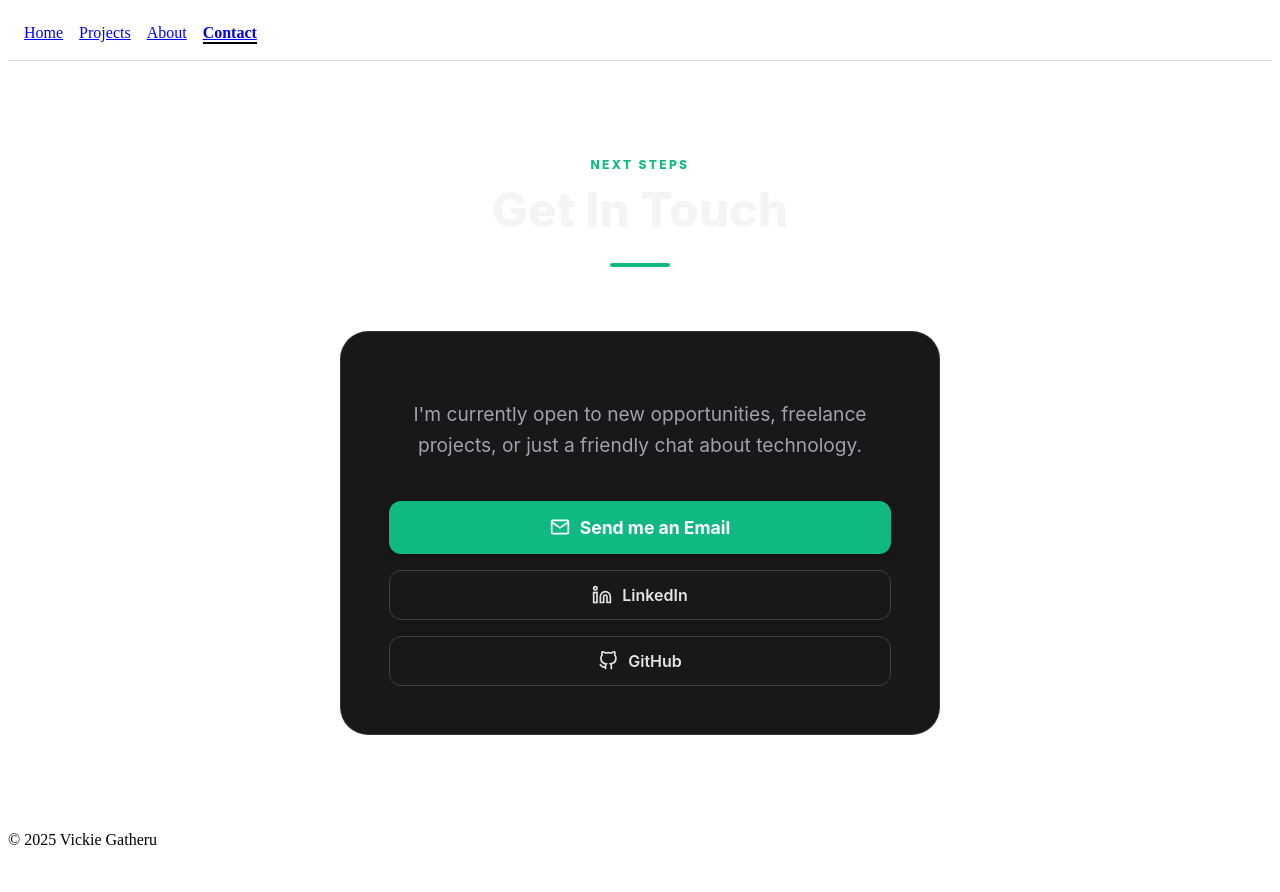
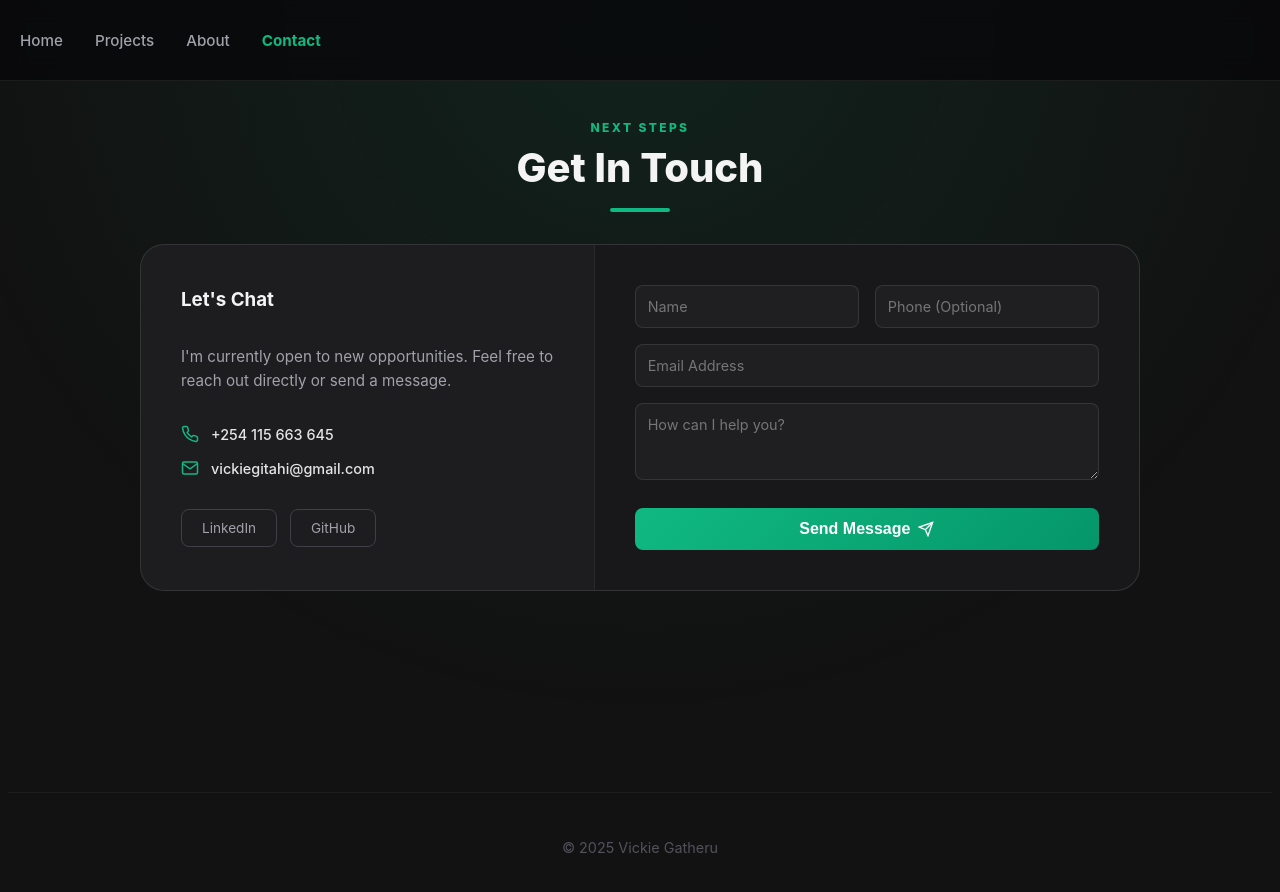
Before and after one commit to Vickiegatheru/Portfolio, a SvelteKit app: page /contacts in a window 1280 px wide. Shown: the top 892 px of the page. Before the commit the page ends 865 px from the top, so only its background shows below. Built offline with nearby package versions, Linux system fonts and the light colour scheme.

Commit message:
contacts page

```diff
--- /dev/null
+++ b/src/app.css
@@ -0,0 +1,74 @@
+/* src/app.css */
+
+/* 1. Define Global Variables (Copied from your Home Page) */
+:root {
+  /* Dark Mode (Default) */
+  --bg-page: #0a0a0c;
+  --card-bg: #18181b; /* Solid dark for cards to prevent transparency issues */
+  --text-main: #f4f4f5;
+  --text-muted: #a1a1aa;
+  --accent: #10b981; /* Emerald */
+  --accent-gradient: linear-gradient(135deg, #10b981 0%, #34d399 100%);
+  --border: rgba(255, 255, 255, 0.08);
+  --glow-color: rgba(16, 185, 129, 0.1);
+
+  font-family: 'Inter', system-ui, -apple-system, sans-serif;
+}
+
+/* Light Theme Variables */
+:global(.light-theme) {
+  --bg-page: #f9fafb;
+  --card-bg: #ffffff;
+  --text-main: #111827;
+  --text-muted: #4b5563;
+  --accent: #059669;
+  --accent-gradient: linear-gradient(135deg, #059669 0%, #10b981 100%);
+  --border: rgba(0, 0, 0, 0.08);
+  --glow-color: rgba(5, 150, 105, 0.05);
+}
+
+/* 2. Global Reset */
+:global(html) {
+  background-color: var(--bg-page);
+  height: 100%;
+}
+
+:global(body) {
+  background-color: var(--bg-page);
+  color: var(--text-main);
+  margin: 0;
+  min-height: 100vh;
+  transition: background-color 0.4s ease, color 0.4s ease;
+  overflow-x: hidden; /* Prevent horizontal scrollbars */
+}
+
+/* 3. Global Ambient Glow (Optional: Adds that subtle green tint to all pages) */
+body::before {
+  content: "";
+  position: fixed;
+  top: 0; left: 0; right: 0; bottom: 0;
+  background: radial-gradient(circle at 50% 0%, var(--glow-color) 0%, transparent 70%);
+  z-index: -1;
+  pointer-events: none;
+}
+
+/* 4. Common Button Styles (So you don't rewrite them everywhere) */
+.btn-primary {
+  background: var(--accent);
+  color: #fff !important; /* Force white text */
+  padding: 12px 24px;
+  border-radius: 12px;
+  text-decoration: none;
+  font-weight: 600;
+  transition: transform 0.2s, box-shadow 0.2s;
+  display: inline-flex;
+  align-items: center;
+  gap: 8px;
+  border: none;
+  cursor: pointer;
+}
+
+.btn-primary:hover {
+  transform: translateY(-2px);
+  box-shadow: 0 10px 20px -5px rgba(16, 185, 129, 0.4);
+}
--- a/src/routes/+layout.svelte
+++ b/src/routes/+layout.svelte
@@ -1,12 +1,11 @@
 <script>
+  import '../app.css';
   import { page } from '$app/stores';
   let open = false;
 </script>
 
 <header>
-  <button class="menu" on:click={() => open = !open}>
-    ☰
-  </button>
+
 
   <nav class:open>
     <a href="/" class:selected={$page.url.pathname === '/'}>Home</a>
@@ -25,41 +24,92 @@
 </footer>
 
 <style>
+
+  :root {
+  /* This tells Chrome/Edge/Safari/Firefox to use their dark system theme */
+  color-scheme: dark;
+}
+
   header {
-    padding: 1rem;
-    border-bottom: 1px solid #ddd;
-  }
+    position: fixed;
+    top: 0;
+    left: 0;
+    width: 100%;
 
-  .menu {
-    display: none;
-    font-size: 1.5rem;
-    background: none;
-    border: none;
-  }
+    height: 10vh;
+
+    background: rgba(9, 9, 11, 0.85);
+    backdrop-filter: blur(12px);
+    border-bottom: 1px solid rgba(255, 255, 255, 0.08);
+    z-index: 1000;
+
+    padding: 0 20px;
+
+    display: flex;
+    align-items: center;
+}
+
+
 
   nav {
     display: flex;
-    gap: 1rem;
+    align-items: center;
+    gap: 2rem;
   }
 
-  .selected {
-    font-weight: bold;
-    border-bottom: 2px solid black;
+  nav a {
+    text-decoration: none;
+    color: #a1a1aa; /* Muted Gray */
+    font-weight: 500;
+    font-size: 0.95rem;
+    transition: color 0.3s ease;
   }
 
-  @media (max-width: 600px) {
-    .menu {
-      display: block;
+  nav a:hover { color: #f4f4f5; }
+
+  /* Active Link Style */
+  nav a.selected {
+    color: #10b981;
+    font-weight: 700;
+  }
+
+
+
+
+  main {
+    padding-top: 80px; /* Push content down below fixed header */
+    min-height: 80vh;
+
+  }
+
+  footer {
+    text-align: center;
+    padding: 2rem;
+    color: #52525b;
+    font-size: 0.9rem;
+    border-top: 1px solid rgba(255,255,255,0.05);
+    margin-top: 4rem;
+  }
+
+  /* --- Mobile Responsive Styling --- */
+  @media (max-width: 768px) {
+
+    nav {
+      position: absolute;
+      top: 70px; left: 0; width: 100%;
+      background: #18181b;
+      flex-direction: column;
+      padding: 2rem 0;
+      gap: 1.5rem;
+      border-bottom: 1px solid rgba(255,255,255,0.08);
+
+      /* Hidden by default */
+      display: none;
     }
 
-    nav {
-      display: none;
-      flex-direction: column;
-      margin-top: 1rem;
-    }
+    nav.open { display: flex; }
 
-    nav.open {
-      display: flex;
-    }
+    /* Adjust button on mobile */
+
   }
 </style>
--- a/src/routes/+page.svelte
+++ b/src/routes/+page.svelte
@@ -66,6 +66,7 @@
     margin: 0;
     transition: background-color 0.4s ease;
     font-family: 'Inter', system-ui, sans-serif;
+
   }
 
   .ambient-glow {
--- /dev/null
+++ b/src/routes/about/+page.svelte
@@ -0,0 +1,170 @@
+<script>
+  // You can add or remove skills here
+  const skills = [
+    "JavaScript (ES6+)",
+    "Svelte / SvelteKit",
+    "React.js",
+    "TypeScript",
+    "Tailwind CSS",
+    "Node.js",
+    "Git & GitHub",
+    "Figma / UI Design"
+  ];
+</script>
+
+<section class="about-section">
+  <div class="header">
+    <span class="subtitle">Who I Am</span>
+    <h2>About Me</h2>
+    <div class="underline"></div>
+  </div>
+
+  <div class="content-grid">
+    <div class="card bio-card">
+      <h3>Frontend Engineer & Designer</h3>
+      <p>
+        Hello! I'm <strong>Vickie Gatheru</strong>, a passionate developer focused on building accessible, pixel-perfect, and performant web experiences.
+      </p>
+      <p>
+        I bridge the gap between design and engineering. With a strong foundation in modern JavaScript frameworks and a keen eye for aesthetics, I transform complex problems into intuitive, interactive interfaces.
+      </p>
+      <p>
+        When I'm not coding, I'm exploring new UI trends, optimizing web performance, or experimenting with digital electronics.
+      </p>
+    </div>
+
+    <div class="card skills-card">
+      <h3>Technical Arsenal</h3>
+      <div class="skills-grid">
+        {#each skills as skill}
+          <div class="skill-item">
+            <span class="check-icon">✓</span>
+            {skill}
+          </div>
+        {/each}
+      </div>
+    </div>
+  </div>
+</section>
+
+<style>
+  /* Base Container */
+  .about-section {
+    max-width: 1000px;
+    margin: 6rem auto;
+    padding: 0 2rem;
+    font-family: 'Inter', system-ui, -apple-system, sans-serif;
+  }
+
+  /* Header Styles */
+  .header {
+    text-align: center;
+    margin-bottom: 5rem;
+  }
+
+  .subtitle {
+    color: #10b981; /* Hardcoded Green */
+    text-transform: uppercase;
+    letter-spacing: 0.2em;
+    font-weight: 800;
+    font-size: 0.75rem;
+    display: block;
+    margin-bottom: 0.5rem;
+  }
+
+  h2 {
+    color: #f4f4f5; /* Hardcoded White */
+    font-size: 3rem;
+    margin: 0;
+    font-weight: 800;
+  }
+
+  .underline {
+    width: 60px;
+    height: 4px;
+    background: #10b981;
+    margin: 1.5rem auto 0;
+    border-radius: 2px;
+  }
+
+  /* Grid Layout */
+  .content-grid {
+    display: grid;
+    grid-template-columns: 1.2fr 1fr; /* Bio gets slightly more space */
+    gap: 2.5rem;
+  }
+
+  /* Card Styling (Consistent with Projects Page) */
+  .card {
+    background: #18181b; /* Hardcoded Dark Gray */
+    border: 1.5px solid rgba(255, 255, 255, 0.12);
+    border-radius: 28px;
+    padding: 2.5rem;
+    transition: transform 0.3s ease, border-color 0.3s ease;
+  }
+
+  .card:hover {
+    transform: translateY(-8px);
+    border-color: #10b981;
+    box-shadow: 0 20px 40px -10px rgba(0, 0, 0, 0.5);
+  }
+
+  h3 {
+    color: #f4f4f5; /* Hardcoded White */
+    font-size: 1.5rem;
+    margin-top: 0;
+    margin-bottom: 1.5rem;
+    font-weight: 700;
+  }
+
+  p {
+    color: #a1a1aa; /* Hardcoded Visible Gray */
+    line-height: 1.8;
+    margin-bottom: 1.5rem;
+    font-size: 1.05rem;
+  }
+
+  strong {
+    color: #10b981; /* Hardcoded Green Highlight */
+  }
+
+  /* Skills Grid */
+  .skills-grid {
+    display: grid;
+    grid-template-columns: 1fr 1fr;
+    gap: 1rem;
+  }
+
+  .skill-item {
+    display: flex;
+    align-items: center;
+    gap: 10px;
+    color: #e4e4e7; /* Light Gray */
+    font-weight: 500;
+    padding: 10px;
+    background: rgba(255,255,255,0.03);
+    border-radius: 8px;
+    border: 1px solid rgba(255,255,255,0.05);
+  }
+
+  .check-icon {
+    color: #10b981; /* Green Checkmark */
+    font-weight: bold;
+  }
+
+  /* Responsive Adjustments */
+  @media (max-width: 768px) {
+    .content-grid {
+      grid-template-columns: 1fr;
+    }
+    h2 {
+      font-size: 2.2rem;
+    }
+    .card {
+      padding: 2rem;
+    }
+    .skills-grid {
+        grid-template-columns: 1fr; /* Stack skills on mobile */
+    }
+  }
+</style>
--- a/src/routes/contacts/+page.svelte
+++ b/src/routes/contacts/+page.svelte
@@ -1,6 +1,6 @@
 <script>
-  // Replace this with your actual email address
-  const email = "vickiegatheru@gmail.com";
+  const emailAddress = "vickiegitahi@gmail.com";
+  const phoneNumber = "+254 115 663 645";
 </script>
 
 <section class="contact-section">
@@ -10,54 +10,85 @@
     <div class="underline"></div>
   </div>
 
-  <div class="container-narrow">
-    <div class="card contact-card">
+  <div class="container-wide">
+    <div class="card contact-grid">
+
+      <div class="info-column">
+        <h3>Let's Chat</h3>
         <p class="intro-text">
-        I'm currently open to new opportunities, freelance projects, or just a friendly chat about technology.
+          I'm currently open to new opportunities. Feel free to reach out directly or send a message.
         </p>
 
-      <div class="action-buttons">
-        <a href="mailto:{email}" class="btn-primary">
-          <svg width="20" height="20" viewBox="0 0 24 24" fill="none" stroke="currentColor" stroke-width="2"><path d="M4 4h16c1.1 0 2 .9 2 2v12c0 1.1-.9 2-2 2H4c-1.1 0-2-.9-2-2V6c0-1.1.9-2 2-2z"></path><polyline points="22,6 12,13 2,6"></polyline></svg>
-          Send me an Email
-        </a>
+        <div class="direct-contact">
+          <div class="contact-item">
+            <svg width="18" height="18" viewBox="0 0 24 24" fill="none" stroke="#10b981" stroke-width="2" stroke-linecap="round" stroke-linejoin="round"><path d="M22 16.92v3a2 2 0 0 1-2.18 2 19.79 19.79 0 0 1-8.63-3.07 19.5 19.5 0 0 1-6-6 19.79 19.79 0 0 1-3.07-8.67A2 2 0 0 1 4.11 2h3a2 2 0 0 1 2 1.72 12.84 12.84 0 0 0 .7 2.81 2 2 0 0 1-.45 2.11L8.09 9.91a16 16 0 0 0 6 6l1.27-1.27a2 2 0 0 1 2.11-.45 12.84 12.84 0 0 0 2.81.7A2 2 0 0 1 22 16.92z"></path></svg>
+            <a href="tel:{phoneNumber}" class="contact-link">{phoneNumber}</a>
+          </div>
 
-        <a href="https://linkedin.com/in/vickiegatheru" target="_blank" class="btn-secondary">
-          <svg width="20" height="20" viewBox="0 0 24 24" fill="none" stroke="currentColor" stroke-width="2"><path d="M16 8a6 6 0 0 1 6 6v7h-4v-7a2 2 0 0 0-2-2 2 2 0 0 0-2 2v7h-4v-7a6 6 0 0 1 6-6z"></path><rect x="2" y="9" width="4" height="12"></rect><circle cx="4" cy="4" r="2"></circle></svg>
+          <div class="contact-item">
+            <svg width="18" height="18" viewBox="0 0 24 24" fill="none" stroke="#10b981" stroke-width="2"><path d="M4 4h16c1.1 0 2 .9 2 2v12c0 1.1-.9 2-2 2H4c-1.1 0-2-.9-2-2V6c0-1.1.9-2 2-2z"></path><polyline points="22,6 12,13 2,6"></polyline></svg>
+            <a href="mailto:{emailAddress}" class="contact-link">{emailAddress}</a>
+          </div>
+        </div>
+
+        <div class="social-buttons">
+          <a href="https://www.linkedin.com/in/vickie-gatheru-692a942bb" target="_blank" class="btn-secondary">
             LinkedIn
           </a>
-
           <a href="https://github.com/Vickiegatheru" target="_blank" class="btn-secondary">
-          <svg width="20" height="20" viewBox="0 0 24 24" fill="none" stroke="currentColor" stroke-width="2"><path d="M9 19c-5 1.5-5-2.5-7-3m14 6v-3.87a3.37 3.37 0 0 0-.94-2.61c3.14-.35 6.44-1.54 6.44-7A5.44 5.44 0 0 0 20 4.77 5.07 5.07 0 0 0 19.91 1S18.73.65 16 2.48a13.38 13.38 0 0 0-7 0C6.27.65 5.09 1 5.09 1A5.07 5.07 0 0 0 5 4.77a5.44 5.44 0 0 0-1.5 3.78c0 5.42 3.3 6.61 6.44 7A3.37 3.37 0 0 0 9 18.13V22"></path></svg>
             GitHub
           </a>
         </div>
+      </div>
+
+      <div class="form-column">
+        <form name="contact" method="POST" data-netlify="true" class="contact-form">
+          <input type="hidden" name="form-name" value="contact" />
+
+          <div class="form-row">
+            <div class="form-group">
+              <input type="text" name="name" placeholder="Name" required />
+            </div>
+            <div class="form-group">
+              <input type="tel" name="phone" placeholder="Phone (Optional)" />
+            </div>
+          </div>
+
+          <div class="form-group">
+            <input type="email" name="email" placeholder="Email Address" required />
+          </div>
+
+          <div class="form-group">
+            <textarea name="message" rows="3" placeholder="How can I help you?" required></textarea>
+          </div>
+
+          <button type="submit" class="btn-primary">
+            Send Message
+            <svg width="16" height="16" viewBox="0 0 24 24" fill="none" stroke="currentColor" stroke-width="2"><line x1="22" y1="2" x2="11" y2="13"></line><polygon points="22 2 15 22 11 13 2 9 22 2"></polygon></svg>
+          </button>
+        </form>
+      </div>
+
     </div>
   </div>
 </section>
 
 <style>
-  /* Base Container */
+  /* Reduced margins to fit on one screen */
   .contact-section {
-    max-width: 1200px;
-    margin: 6rem auto;
-    padding: 0 2rem;
-    font-family: 'Inter', system-ui, -apple-system, sans-serif;
+    max-width: 1000px; /* Wider container for 2 columns */
+    margin: 2rem auto; /* Reduced from 6rem */
+    padding: 0 1.5rem;
+    font-family: 'Inter', system-ui, sans-serif;
   }
 
-  .container-narrow {
-    max-width: 600px;
-    margin: 0 auto;
-  }
-
-  /* Header Styles */
   .header {
     text-align: center;
-    margin-bottom: 4rem;
+    margin-bottom: 2rem; /* Reduced from 4rem */
   }
 
   .subtitle {
-    color: #10b981; /* Hardcoded Green */
+    color: #10b981;
     text-transform: uppercase;
     letter-spacing: 0.2em;
     font-weight: 800;
@@ -67,8 +98,8 @@
   }
 
   h2 {
-    color: #f4f4f5; /* Hardcoded White */
-    font-size: 3rem;
+    color: #f4f4f5;
+    font-size: 2.5rem;
     margin: 0;
     font-weight: 800;
   }
@@ -77,90 +108,137 @@
     width: 60px;
     height: 4px;
     background: #10b981;
-    margin: 1.5rem auto 0;
+    margin: 1rem auto 0;
     border-radius: 2px;
   }
 
-  /* Card Styling */
-  .card {
-    background: #18181b; /* Hardcoded Dark Gray */
+  /* --- 2-COLUMN LAYOUT --- */
+  .contact-grid {
+    display: grid;
+    grid-template-columns: 1fr 1.2fr; /* Info takes less space, Form takes more */
+    background: #18181b;
     border: 1.5px solid rgba(255, 255, 255, 0.12);
-    border-radius: 28px;
-    padding: 3rem;
-    text-align: center;
-    transition: border-color 0.3s ease;
+    border-radius: 24px;
+    overflow: hidden;
   }
 
-  .card:hover {
-    border-color: #10b981;
-    box-shadow: 0 0 25px rgba(16, 185, 129, 0.1);
+  /* Left Column: Info */
+  .info-column {
+    background: rgba(255, 255, 255, 0.02);
+    padding: 2.5rem;
+    display: flex;
+    flex-direction: column;
+    justify-content: center;
+    border-right: 1px solid rgba(255,255,255,0.05);
   }
 
-  .intro-text {
-    color: #a1a1aa; /* Visible Gray */
-    font-size: 1.2rem;
-    line-height: 1.6;
-    margin-bottom: 2.5rem;
+  /* Right Column: Form */
+  .form-column {
+    padding: 2.5rem;
   }
 
-  /* Action Buttons Grid */
-  .action-buttons {
+  h3 { color: #f4f4f5; margin-top: 0; }
+
+  .intro-text {
+    color: #a1a1aa;
+    font-size: 0.95rem;
+    line-height: 1.6;
+    margin-bottom: 2rem;
+  }
+
+  /* Direct Contact Items */
+  .direct-contact {
     display: flex;
     flex-direction: column;
     gap: 1rem;
+    margin-bottom: 2rem;
   }
 
-  /* Primary Button (Green) */
+  .contact-item {
+    display: flex;
+    align-items: center;
+    gap: 12px;
+    color: #e4e4e7;
+  }
+
+  .contact-link {
+    color: #e4e4e7;
+    text-decoration: none;
+    font-weight: 500;
+    font-size: 0.9rem;
+  }
+  .contact-link:hover { color: #10b981; }
+
+  /* Social Buttons */
+  .social-buttons { display: flex; gap: 0.8rem; }
+
+  .btn-secondary {
+    padding: 10px 20px;
+    border: 1px solid #3f3f46;
+    border-radius: 8px;
+    color: #a1a1aa;
+    text-decoration: none;
+    font-size: 0.85rem;
+    transition: all 0.2s;
+    text-align: center;
+  }
+  .btn-secondary:hover {
+    border-color: #10b981;
+    color: #10b981;
+  }
+
+  /* --- FORM STYLES --- */
+  .contact-form { display: flex; flex-direction: column; gap: 1rem; }
+
+  /* Puts Name & Phone on same row */
+  .form-row {
+    display: grid;
+    grid-template-columns: 1fr 1fr;
+    gap: 1rem;
+  }
+
+  input, textarea {
+    width: 100%;
+    background: rgba(255, 255, 255, 0.03);
+    border: 1px solid rgba(255, 255, 255, 0.1);
+    border-radius: 8px;
+    padding: 12px;
+    color: white;
+    font-family: inherit;
+    font-size: 0.9rem;
+    box-sizing: border-box; /* Fixes padding issues */
+  }
+
+  input:focus, textarea:focus {
+    outline: none;
+    border-color: #10b981;
+    background: rgba(16, 185, 129, 0.05);
+  }
+
   .btn-primary {
     display: flex;
     align-items: center;
     justify-content: center;
-    gap: 10px;
-    background-color: #10b981 !important; /* Force Green */
-    color: white !important; /* Force White */
+    gap: 8px;
+    background: linear-gradient(135deg, #10b981 0%, #059669 100%);
+    color: white;
     font-weight: 700;
-    padding: 16px;
-    border-radius: 12px;
-    text-decoration: none;
-    transition: all 0.2s;
-    font-size: 1.1rem;
-    box-shadow: 0 4px 6px rgba(0,0,0,0.2);
+    padding: 12px;
+    border-radius: 8px;
+    border: none;
+    cursor: pointer;
+    font-size: 1rem;
+    transition: transform 0.2s;
+    margin-top: 0.5rem;
   }
 
-  .btn-primary:hover {
-    background-color: #059669 !important;
-    transform: translateY(-2px);
-  }
+  .btn-primary:hover { transform: translateY(-2px); }
 
-  /* Secondary Button (Outline) */
-  .btn-secondary {
-    display: flex;
-    align-items: center;
-    justify-content: center;
-    gap: 10px;
-    background-color: transparent;
-    color: #e4e4e7 !important; /* Force Light Gray */
-    border: 1.5px solid #3f3f46;
-    font-weight: 600;
-    padding: 14px;
-    border-radius: 12px;
-    text-decoration: none;
-    transition: all 0.2s;
-  }
-
-  .btn-secondary:hover {
-    border-color: #10b981;
-    color: #10b981 !important;
-    background: rgba(16, 185, 129, 0.05);
-  }
-
-  /* Responsive */
+  /* Responsive Mobile */
   @media (max-width: 768px) {
-    h2 {
-      font-size: 2.2rem;
-    }
-    .card {
-      padding: 2rem;
-    }
+    .contact-grid { grid-template-columns: 1fr; }
+    .info-column { border-right: none; border-bottom: 1px solid rgba(255,255,255,0.05); padding: 2rem; }
+    .form-column { padding: 2rem; }
+    .form-row { grid-template-columns: 1fr; }
   }
 </style>
```
Lines whose indentation alone changed are shown as unchanged.
